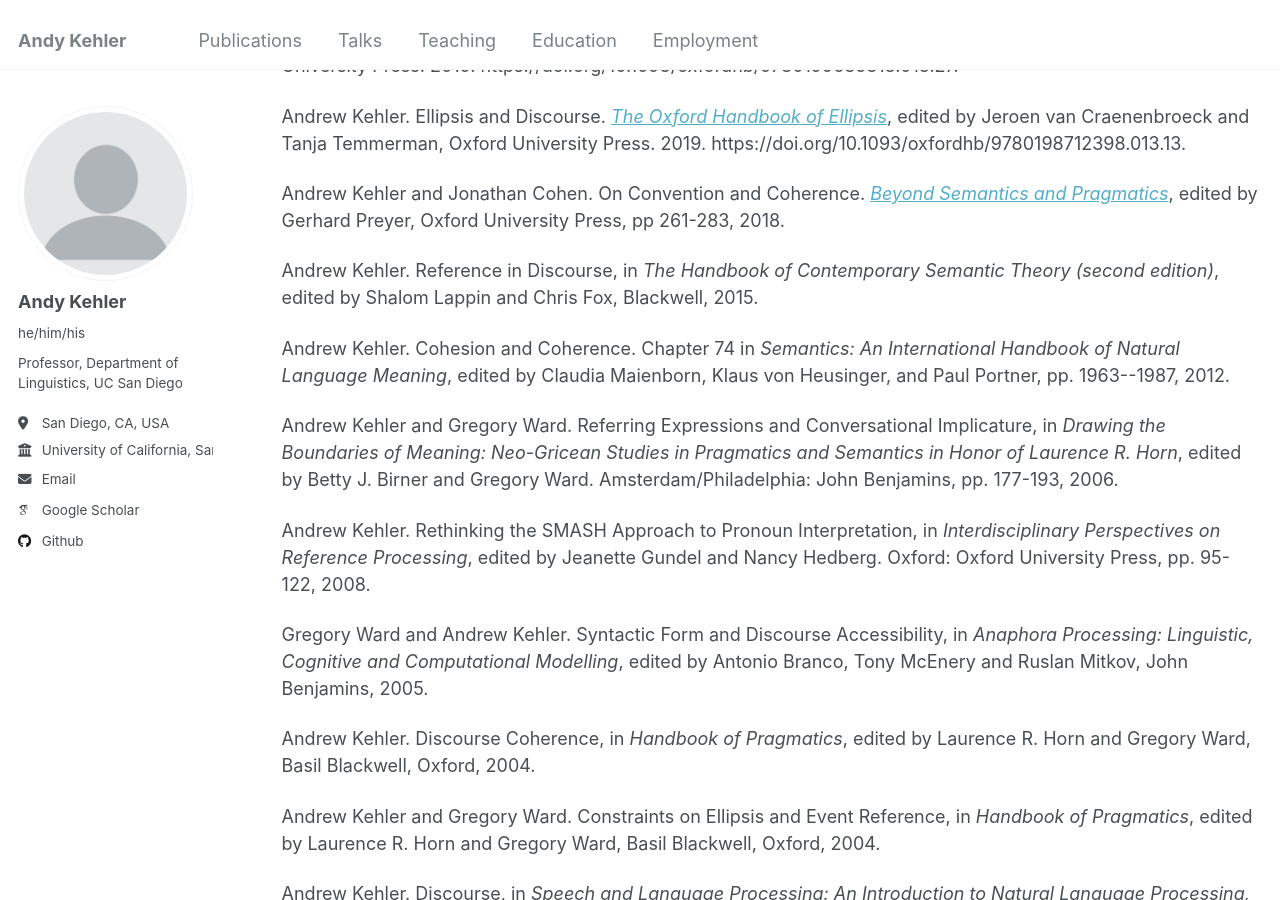
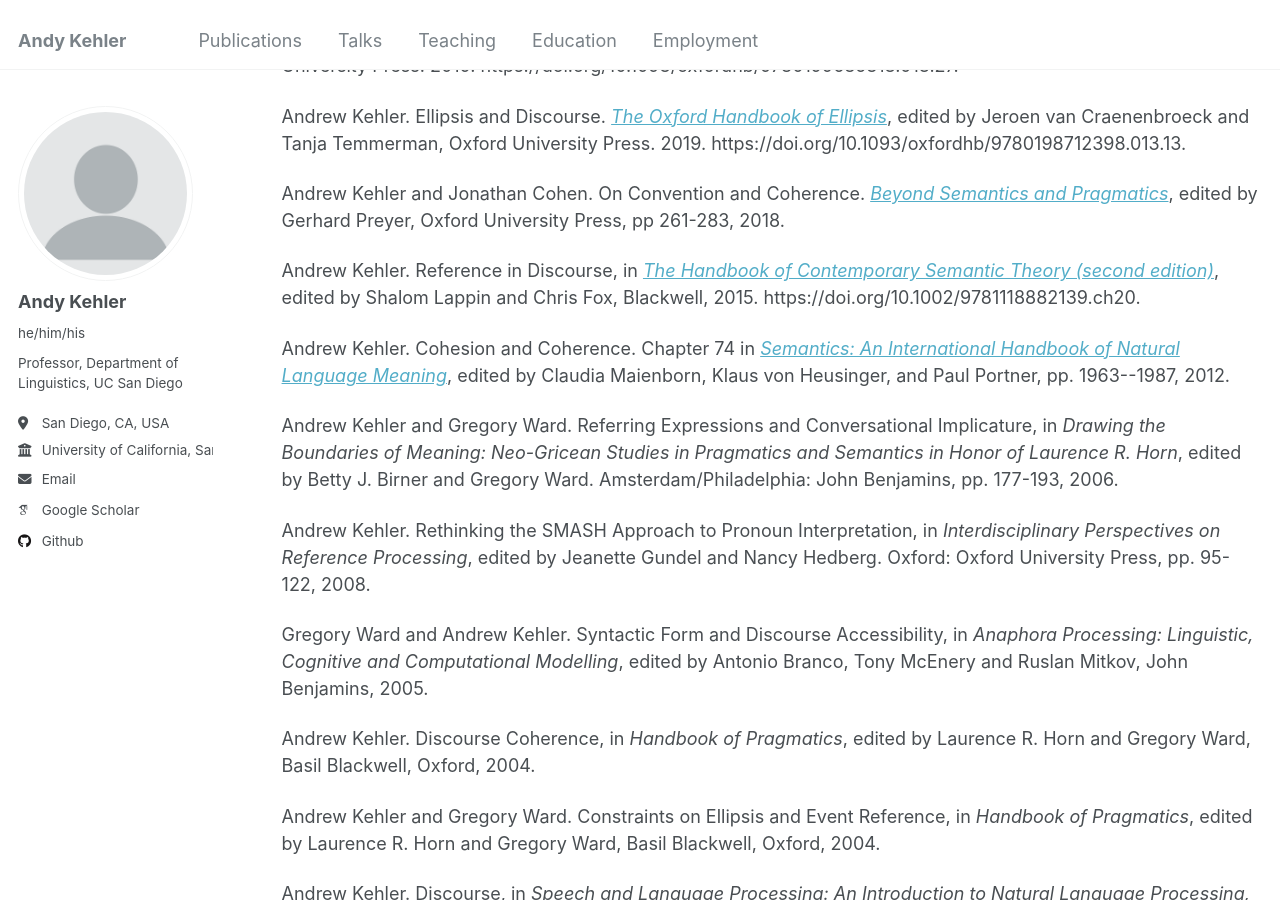
Before and after one commit to akehler/akehler.github.io, a Jekyll site: the page built from _pages/publications.html, in a window 1280 px wide and 900 px high, scrolled down 2798 px. Built offline with Jekyll 4.4.1, drawn with Linux system fonts in a browser that asks for light colours; some web fonts are replaced; part of the change alters nothing that is shown.

Commit message:
Update publications.html

```diff
--- a/_pages/publications.html
+++ b/_pages/publications.html
@@ -231,15 +231,15 @@ Press, pp 261-283, 2018.
 <p>
 
 Andrew Kehler. Reference in
-Discourse, in <i>The Handbook of
-Contemporary Semantic Theory (second edition)</i>, edited by Shalom
-Lappin and Chris Fox, Blackwell, 2015.
+Discourse, in <i><a href="https://onlinelibrary.wiley.com/doi/book/10.1002/9781118882139">The Handbook of
+Contemporary Semantic Theory (second edition)</a></i>, edited by Shalom
+Lappin and Chris Fox, Blackwell, 2015.  https://doi.org/10.1002/9781118882139.ch20.
 
 <p>
 
 Andrew Kehler. Cohesion and
-Coherence. Chapter 74 in <i>Semantics: An International
-Handbook of Natural Language Meaning</i>, edited by Claudia Maienborn,
+Coherence. Chapter 74 in <i><a href="https://www.degruyter.com/serial/hsksemantics-b/html">Semantics: An International
+Handbook of Natural Language Meaning</a></i>, edited by Claudia Maienborn,
 Klaus von Heusinger, and Paul Portner, pp. 1963--1987, 2012.
 
 <p>
```
